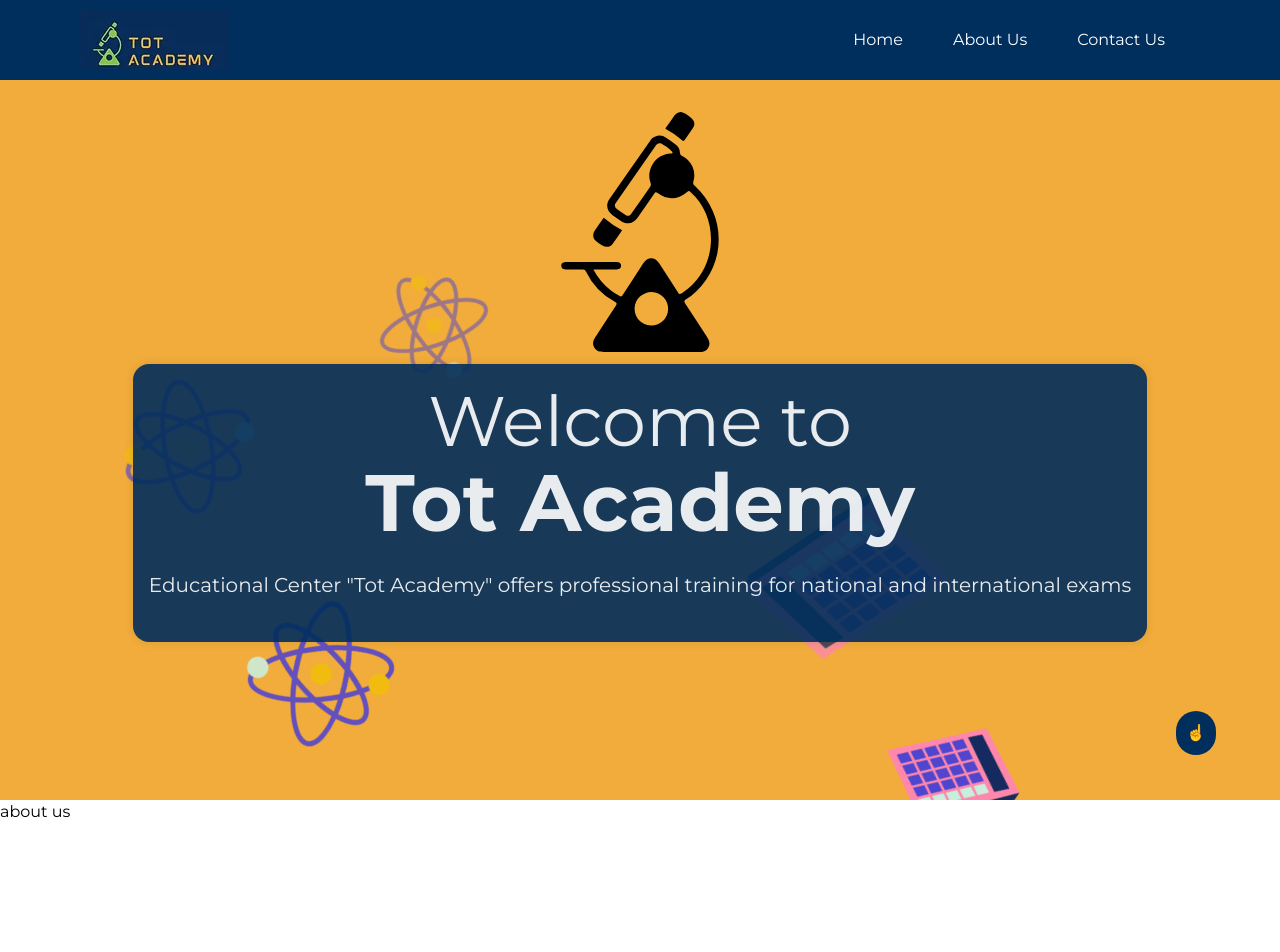
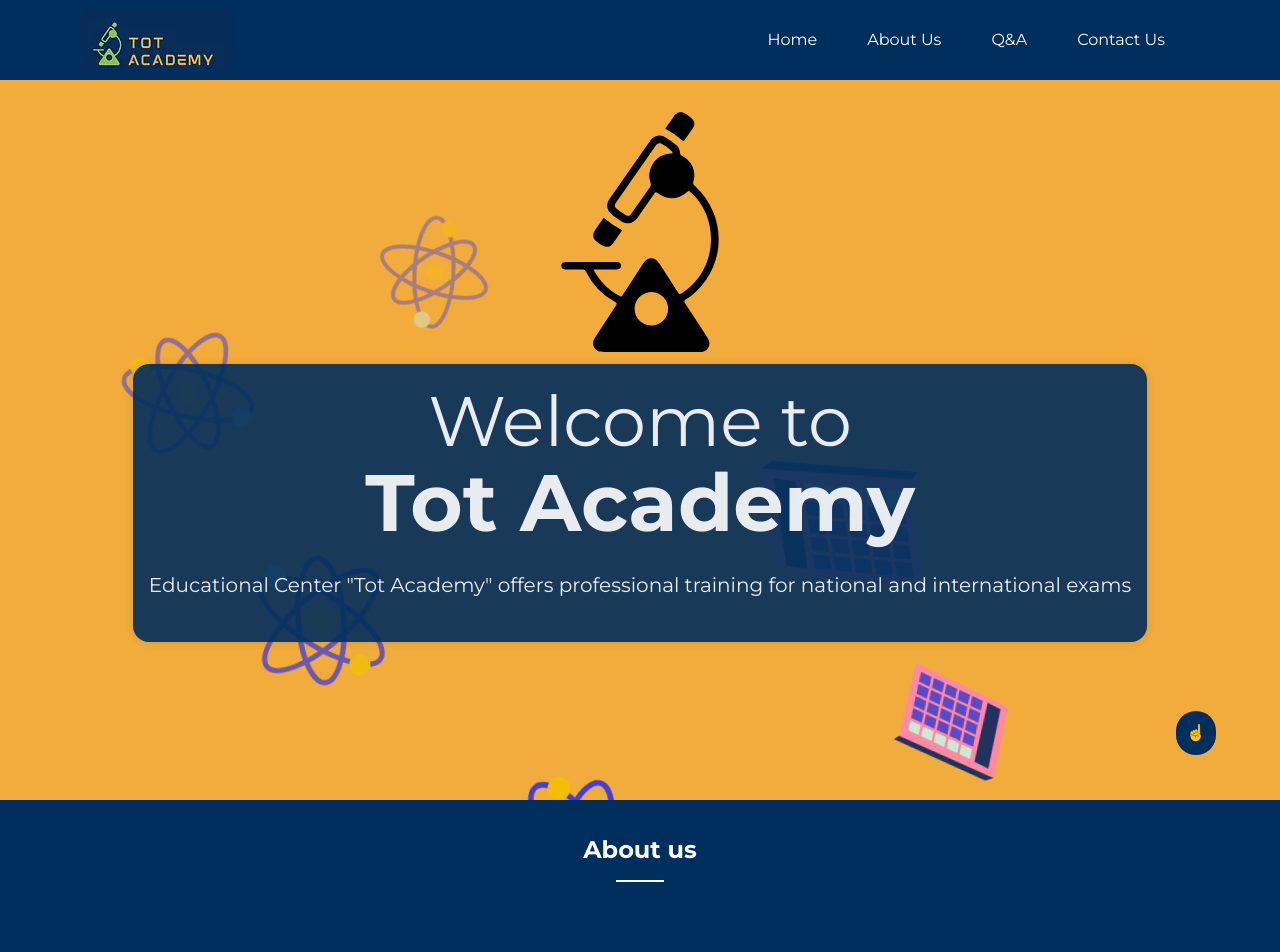
Before and after one commit to Kalo116/tot-academy, a React (Vite) app: page / in a window 1280 px wide. Shown: the top 952 px of the page. Built offline with nearby package versions, Linux system fonts and the light colour scheme.

Commit message:
Created Q&A page, Contacts page and About us page, empty for now, updated the navigation to work with #contacts and #Q&A and added some styles for the about page

```diff
--- a/src/App.jsx
+++ b/src/App.jsx
@@ -10,6 +10,8 @@
 
 import AboutPage from "./components/About-us/About.component";
 import ScrollToTopButton from "./components/scroll-to-top/ScrollToTop.component";
+import QuestionsPage from "./components/Q&A/Questions.component";
+import ContactsPage from "./components/Contacts/Contacts.component";
 
 
 function App() {
@@ -19,6 +21,8 @@
       <HeaderComponent />
       <HomePage1 />
       <AboutPage />
+      <QuestionsPage />
+      <ContactsPage />
       <ScrollToTopButton />
     </>
   )
--- a/src/components/About-us/About.component.jsx
+++ b/src/components/About-us/About.component.jsx
@@ -3,7 +3,10 @@
 export default function AboutPage() {
     return (
         <section id='about'>
-            about us
+            <div className='about-info'>
+                <h1 className='about-title'>About us</h1>
+                <div className='about-divider'></div>
+            </div>
         </section>
     )
 }
--- a/src/components/About-us/About.styles.css
+++ b/src/components/About-us/About.styles.css
@@ -1,3 +1,24 @@
 #about {
     min-height: 1000px;
+    background-color: rgb(0, 46, 93);
 }
+
+.about-info{
+    display: flex;
+    justify-content: center;
+    align-items: center;
+    flex-direction: column;
+}
+
+.about-info .about-title {
+    text-align: center;
+    padding-top: 2rem;
+    color: #fff;
+    padding-bottom: 12px;
+}
+
+.about-info .about-divider {
+    width: 3rem;
+    height: 2px;
+    background-color: #fff;
+}
--- /dev/null
+++ b/src/components/Contacts/Contacts.component.jsx
@@ -0,0 +1,9 @@
+import './Contacts.styles.css'
+
+export default function ContactsPage() {
+    return (
+        <section id="contacts">
+            <h2>Contacts</h2>
+        </section>
+    )
+}
--- /dev/null
+++ b/src/components/Contacts/Contacts.styles.css
@@ -0,0 +1,5 @@
+#contacts {
+    min-height: 1000px;
+    background-color: rgb(0, 46, 93);
+    ;
+}
--- a/src/components/Header/Header.component.jsx
+++ b/src/components/Header/Header.component.jsx
@@ -26,7 +26,12 @@
                         </a>
                     </li>
                     <li className="navbar-li">
-                        <a href="#contact">
+                        <a href="#questions">
+                            Q&A
+                        </a>
+                    </li>
+                    <li className="navbar-li">
+                        <a href="#contacts">
                             Contact Us
                         </a>
                     </li>
--- /dev/null
+++ b/src/components/Q&A/Questions.component.jsx
@@ -0,0 +1,9 @@
+import './Questions.styles.css'
+
+export default function QuestionsPage() {
+    return(
+        <section id="questions">
+            <h2>Q&A</h2>
+        </section>
+    )
+}
--- /dev/null
+++ b/src/components/Q&A/Questions.styles.css
@@ -0,0 +1,4 @@
+#questions {
+    min-height: 1000px;
+    background-color: #f1ac3b;
+}
```
